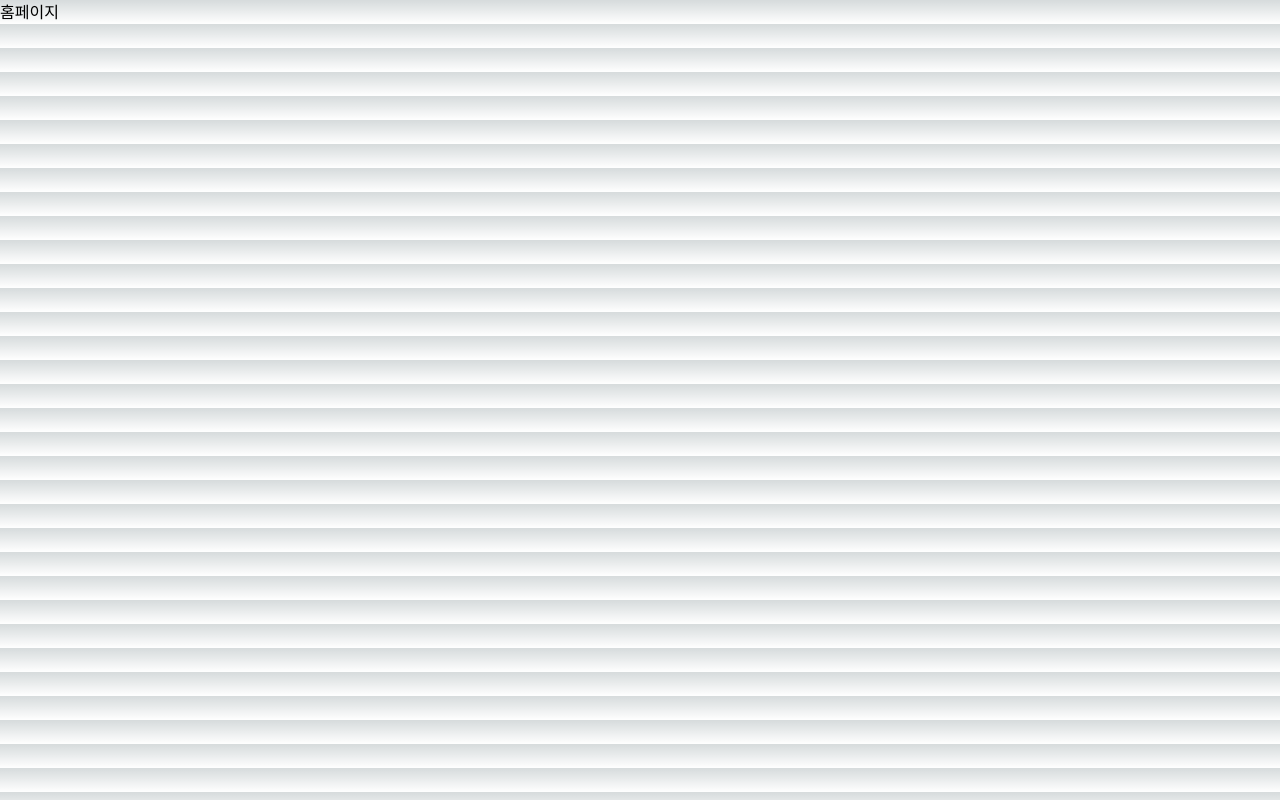
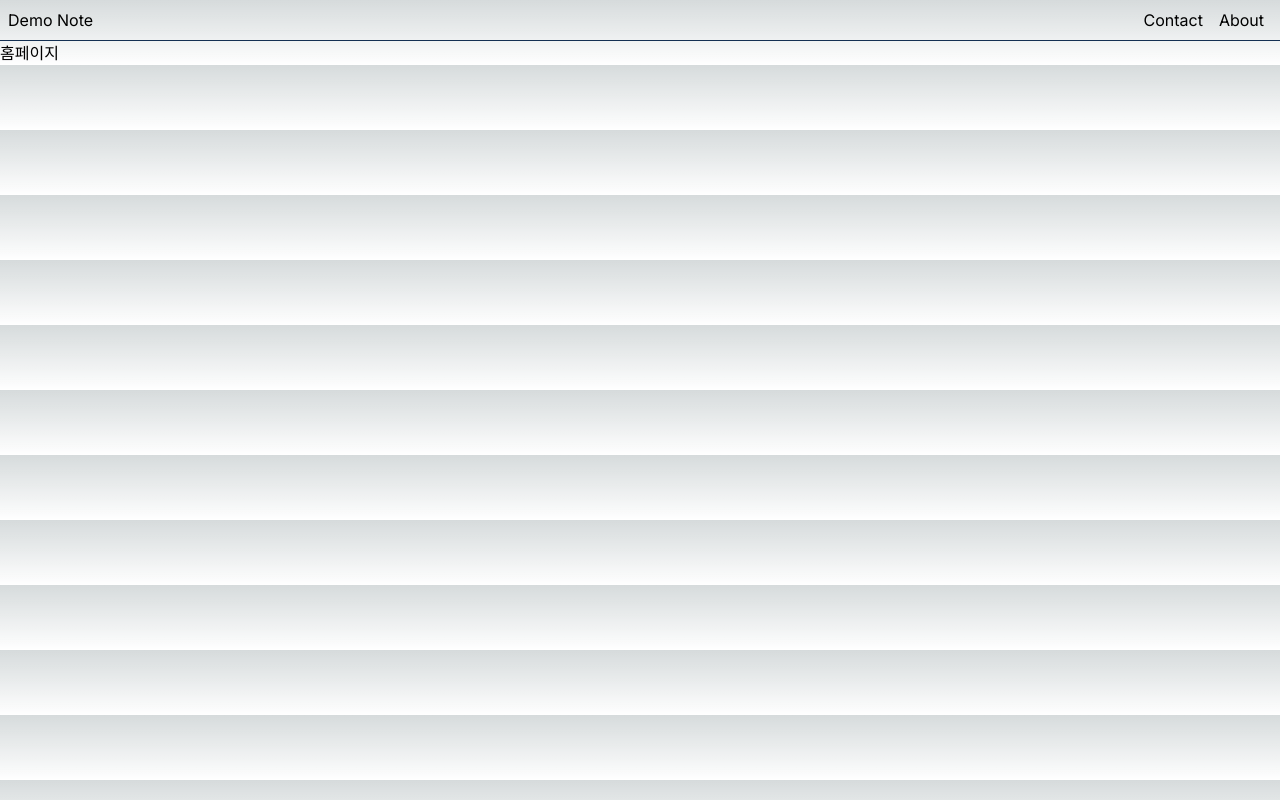
Before and after one commit to JSWING5267/NextjsDreamCoding, a Next.js app: page / in a window 1280 px wide. Built offline with nearby package versions, Linux system fonts and the light colour scheme.

Commit message:
4.12강까지

```diff
--- /dev/null
+++ b/src/app/layout.module.css
@@ -0,0 +1,11 @@
+.header {
+  display: flex;
+  justify-content: space-between;
+  align-items: center;
+  padding: 8px;
+  border-bottom: 1px solid #132f52;
+}
+
+.nav a {
+  padding: 0 8px;
+}
--- a/src/app/layout.tsx
+++ b/src/app/layout.tsx
@@ -1,22 +1,32 @@
-import type { Metadata } from 'next'
-import { Inter } from 'next/font/google'
-import './globals.css'
+import type { Metadata } from "next";
+import { Inter } from "next/font/google";
+import "./globals.css";
+import styles from "./layout.module.css";
 
-const inter = Inter({ subsets: ['latin'] })
+const inter = Inter({ subsets: ["latin"] });
 
 export const metadata: Metadata = {
-  title: 'Create Next App',
-  description: 'Generated by create next app',
-}
+  title: "Create Next App",
+  description: "Generated by create next app",
+};
 
 export default function RootLayout({
   children,
 }: {
-  children: React.ReactNode
+  children: React.ReactNode;
 }) {
   return (
     <html lang="en">
-      <body className={inter.className}>{children}</body>
+      <body className={inter.className}>
+        <header className={styles.header}>
+          <h1>Demo Note</h1>
+          <nav className={styles.nav}>
+            <a href="">Contact</a>
+            <a href="">About</a>
+          </nav>
+        </header>
+        {children}
+      </body>
     </html>
-  )
+  );
 }
--- /dev/null
+++ b/src/app/not-found.tsx
@@ -0,0 +1,3 @@
+export default function NotFoundPage() {
+  return <h1>페이지를 찾을 수 없음 😂</h1>;
+}
```
